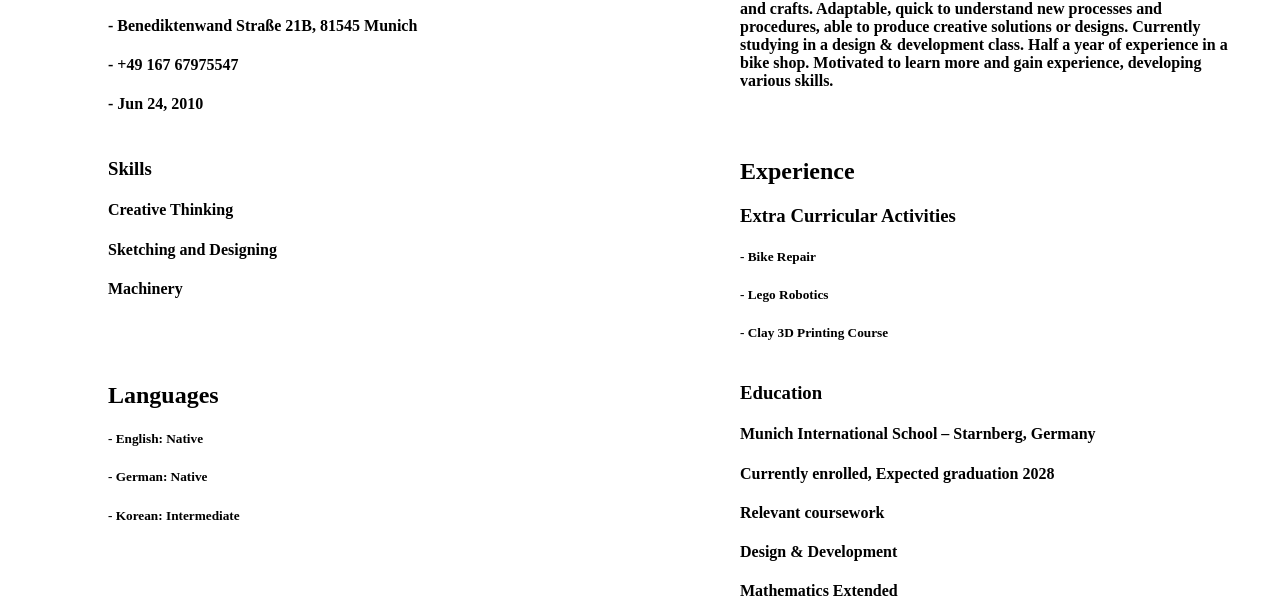
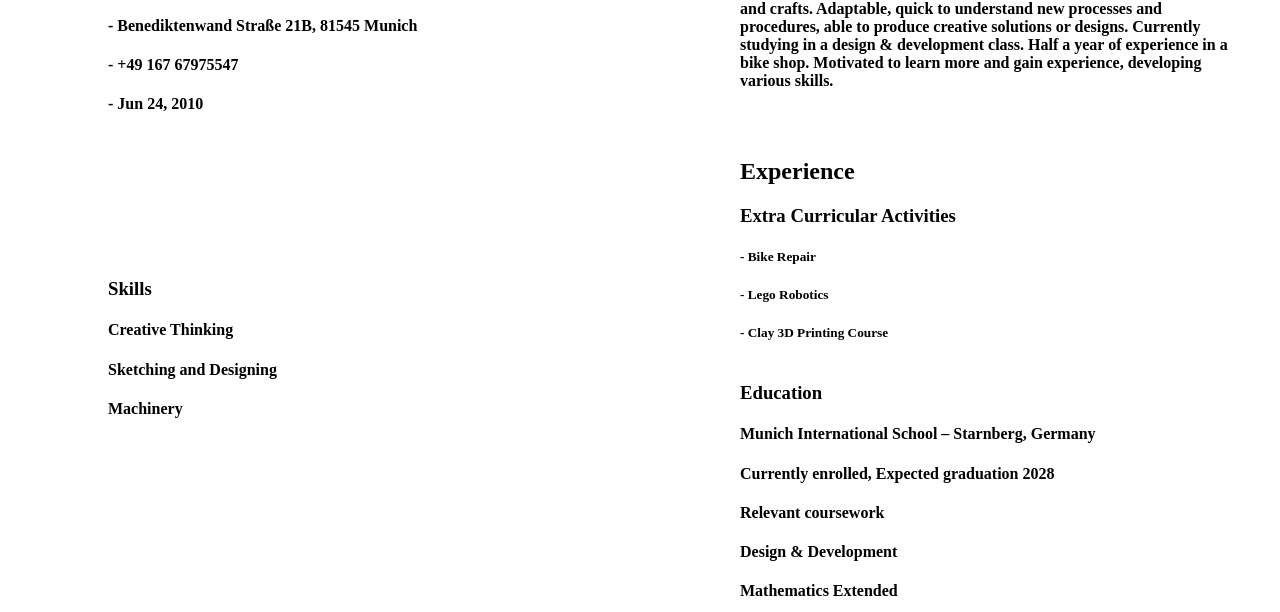
Before and after one commit to Oyhey/RESUM, a plain HTML site: page index.html in a window 1280 px wide. Shown: the part 188-800 px from the top of the page. Drawn offline with Linux system fonts and the light colour scheme.

Commit message:
Update index.html

```diff
--- a/index.html
+++ b/index.html
@@ -25,7 +25,7 @@
       background-color: white;
       text-align: left;
       font_size: 30px;
-      height: 180px;
+      height: 300px;
       width: 500px;
       margin-top: 44px;
       margin-left: 100px;
```
